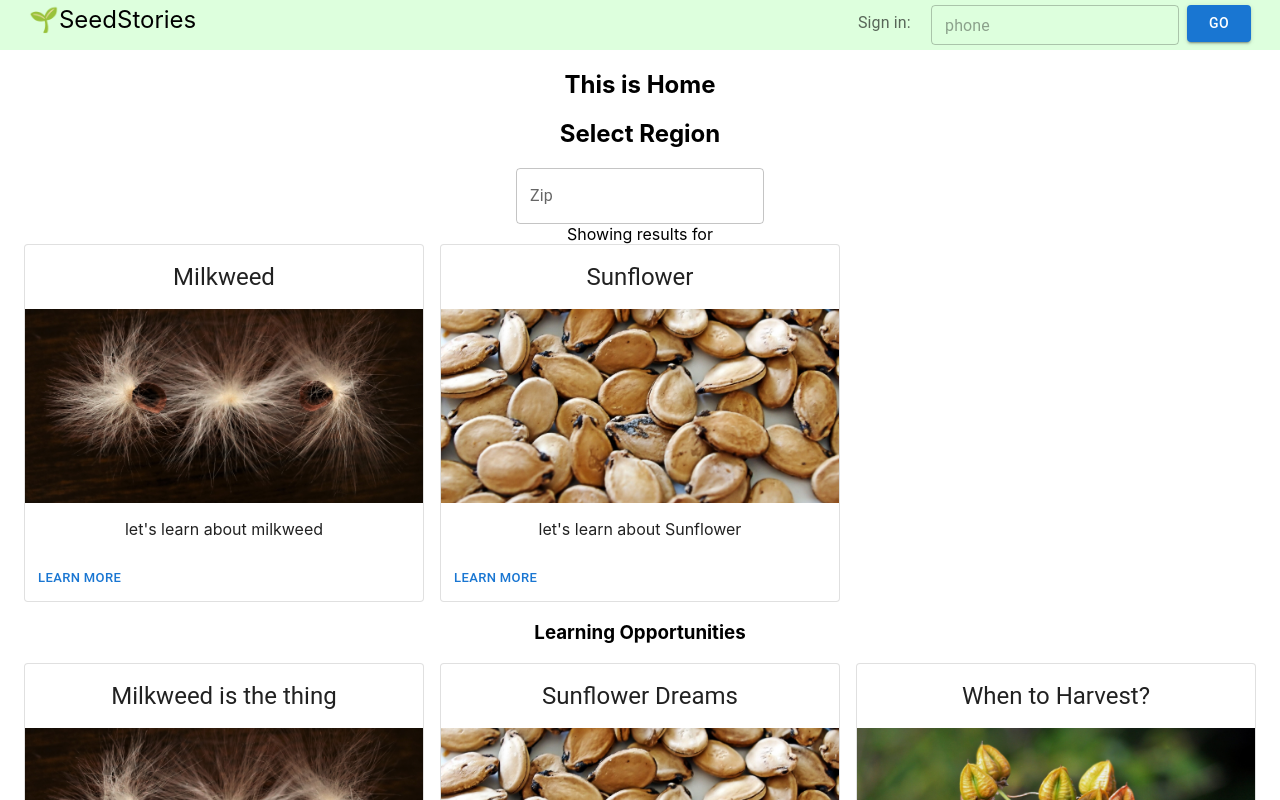
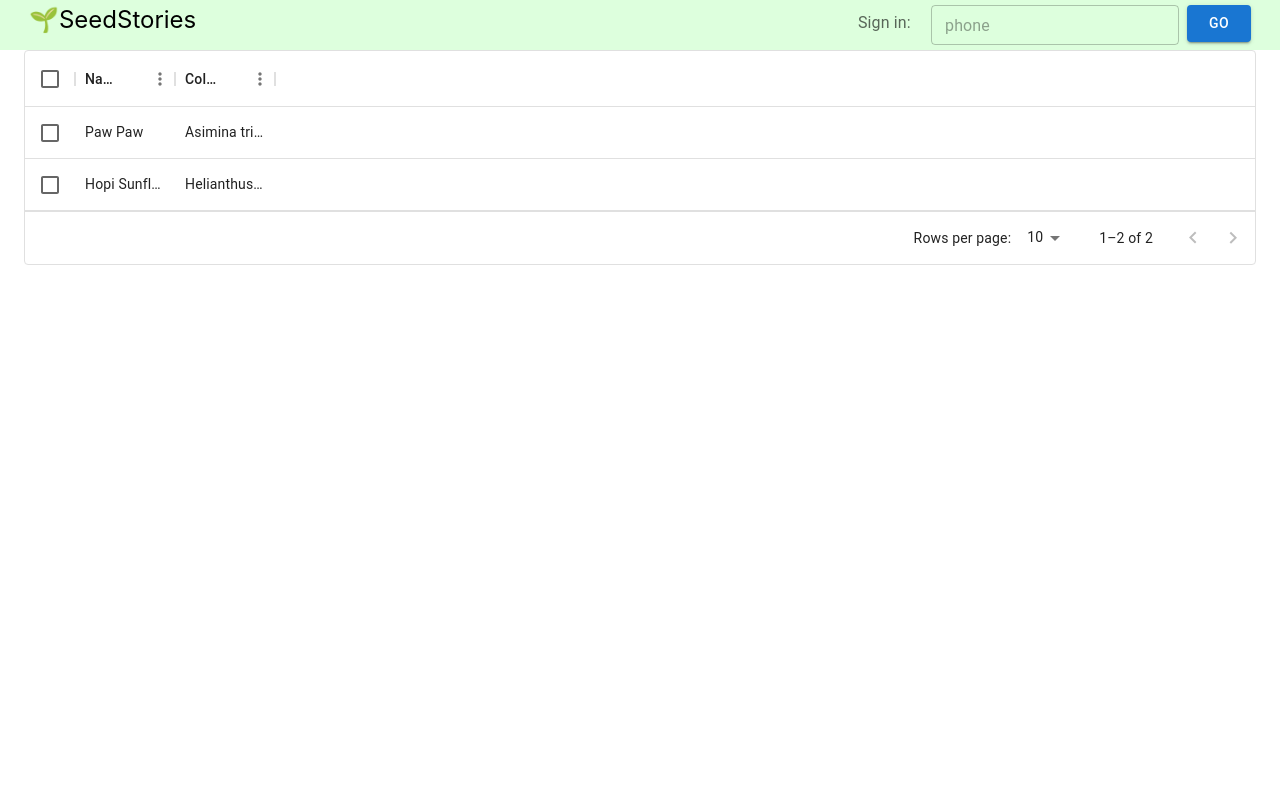
Before and after one commit to eyarham/seedstories, a React (Create React App) app: page /seeds in a window 1280 px wide. Shown: the top 800 px of the page. Built offline with nearby package versions, Linux system fonts and the light colour scheme; no server answers.

Commit message:
add_seeds

```diff
--- a/package.json
+++ b/package.json
@@ -7,6 +7,7 @@
     "@emotion/react": "^11.11.1",
     "@emotion/styled": "^11.11.0",
     "@mui/material": "^5.14.16",
+    "@mui/x-data-grid": "^6.18.0",
     "@testing-library/jest-dom": "^5.17.0",
     "@testing-library/react": "^13.4.0",
     "@testing-library/user-event": "^13.5.0",
--- a/src/_common/Router.jsx
+++ b/src/_common/Router.jsx
@@ -3,6 +3,7 @@ import { BrowserRouter, Route, Routes } from 'react-router-dom'
 import LogoutRoute from '../auth/LogoutRoute'
 import Home from '../home/Home'
 import Layout from './Layout'
+import Seeds from '../seeds/Seeds'
 
 const Router = () => {
   return (
@@ -10,6 +11,7 @@ const Router = () => {
       <Routes>
         <Route path="/" element={<Layout />}>
           <Route path="/" element={<Home />} />
+          <Route path="/seeds" element={<Seeds />} />
           <Route path="/logout" element={<LogoutRoute />} />
           <Route path="*" element={<Home />} />
         </Route>
--- /dev/null
+++ b/src/seeds/Seeds.jsx
@@ -0,0 +1,33 @@
+import { DataGrid } from '@mui/x-data-grid';
+import React, { useEffect, useState } from 'react'
+import data from "./data.json"
+
+const columns = [
+  {field: "Name", headerName: "Name"},
+  {field: "Colonized ID", headerName: "Colonized ID"}
+]
+
+const Seeds = () => {
+  const [rows, setRows] = useState();
+  useEffect(()=>{
+    setRows(data);
+  },[])
+  if(!rows) return <span>spinner</span>
+  return (
+    <div>
+      <DataGrid
+            rows={rows}
+            columns={columns}
+            initialState={{
+              pagination: {
+                paginationModel: { page: 0, pageSize: 10 },
+              },
+            }}
+            pageSizeOptions={[5, 10]}
+            checkboxSelection
+          />
+    </div>
+  )
+}
+
+export default Seeds
--- /dev/null
+++ b/src/seeds/data.json
@@ -0,0 +1,4 @@
+[
+  {"id":1,"Name":"Paw Paw", "Colonized ID": "Asimina trilobite"},
+  {"id":2,"Name": "Hopi Sunflower", "Colonized ID": "Helianthus annuus"}
+]
```
Also changed, not shown: src/seeds/Seed.jsx (added, +9 -0 lines), 1 other file (tests, documents, lock files or other folders).
